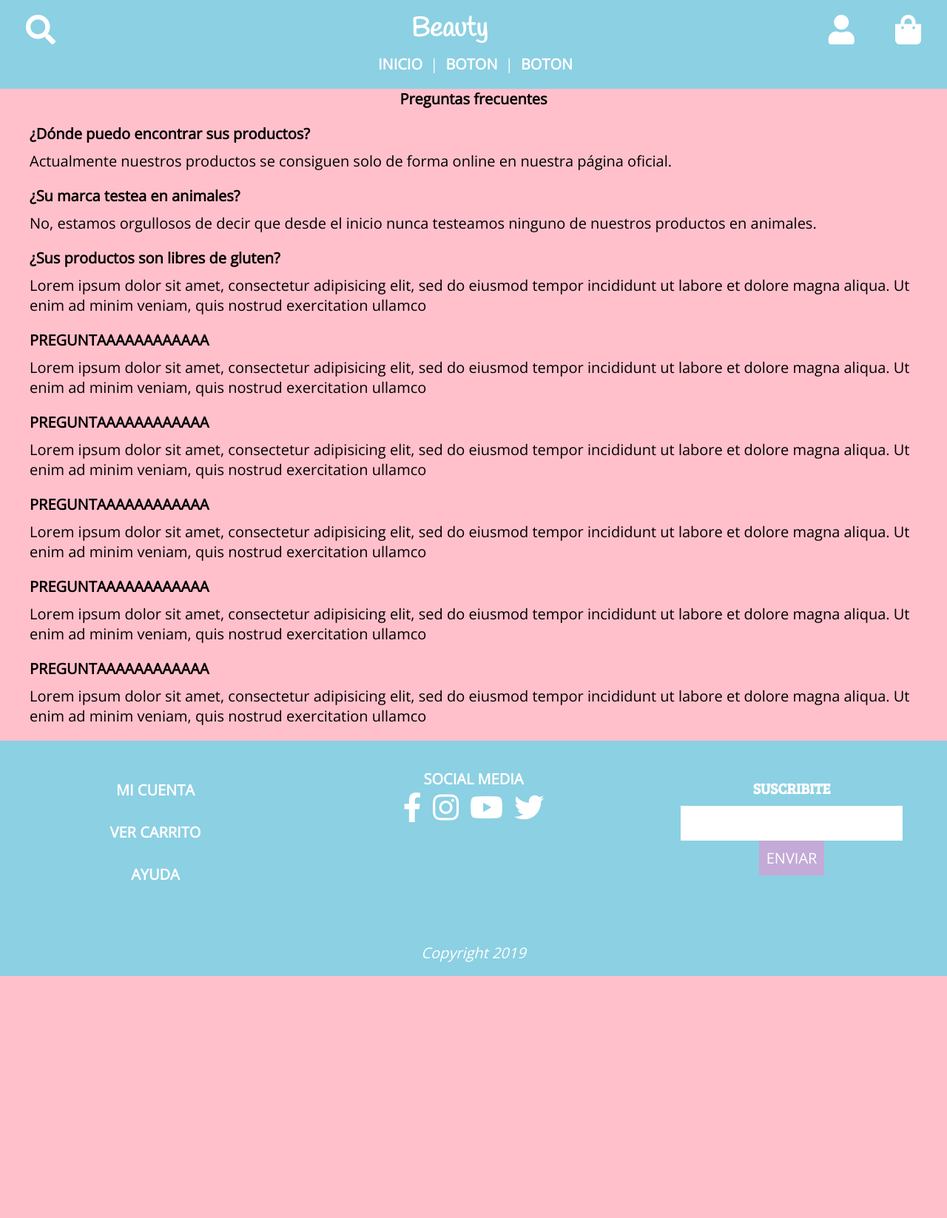
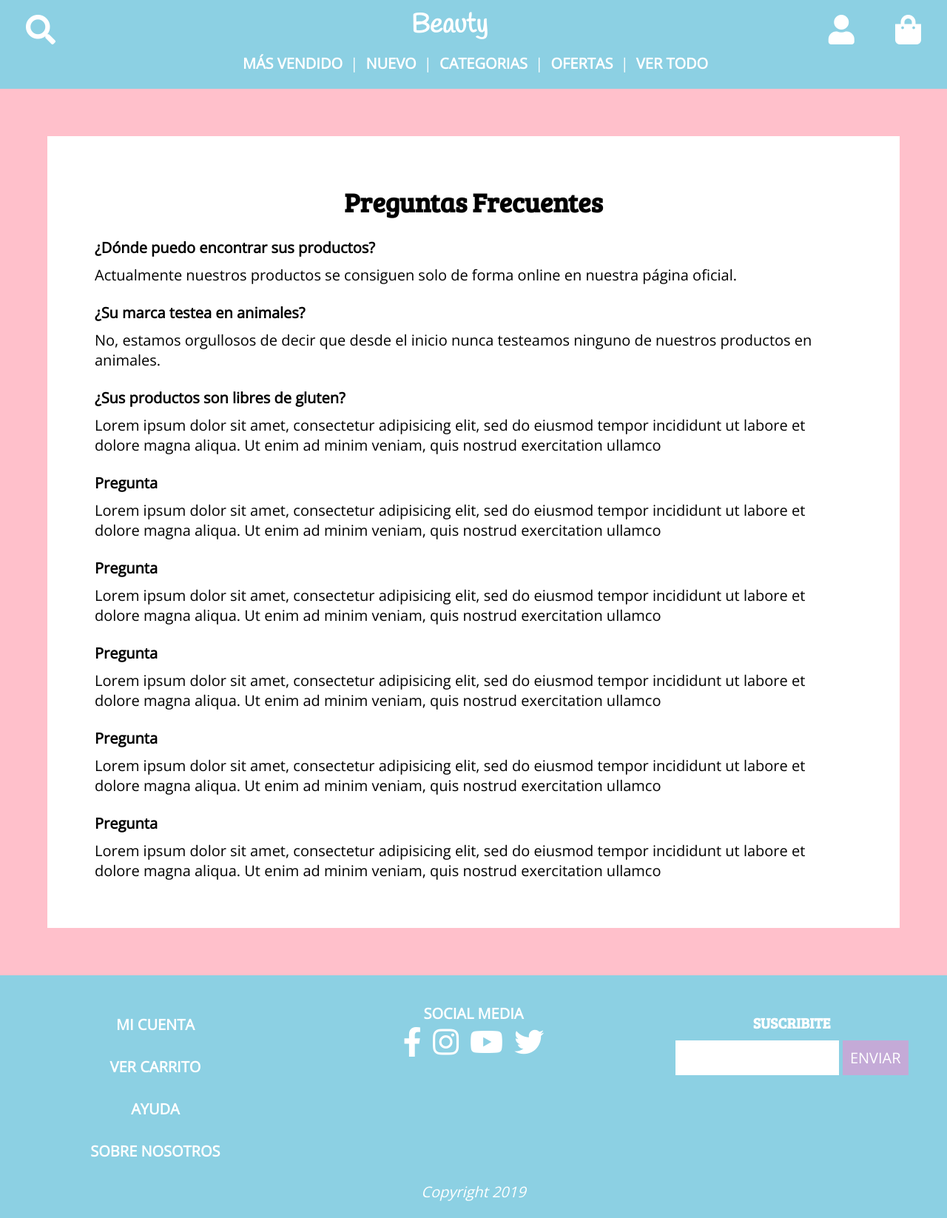
Before and after one commit to jessica-galvan/E-Commerce, a PHP site: page /ayuda.php in a window 1280 px wide. Shown: the whole page at 74% size. Before the commit the page ends 1319 px from the top, so only its background shows below. Run offline with PHP 8.4, Linux system fonts and the light colour scheme; some libraries are stand-ins or nearby versions.

Commit message:
Cambios Header, Footer, Login, Register y FAQ
Agregue cosas al Header, arregle algunos problemas del Footer, Login y Register.
Además, acomode acomode un poco FAQ para que siga con lo que estuve armando.

```diff
--- a/ayuda.php
+++ b/ayuda.php
@@ -11,7 +11,6 @@
 
     <!--CSS-->
     <link rel="stylesheet" href="css/master.css">
-    <link rel="stylesheet" href="css/index.css">
     <link rel="stylesheet" href="css/ayuda.css">
 
 
@@ -27,105 +26,80 @@
 
       <!--Main Cointainer-->
       <main class="main-container">
-       <!--FAQ-->
-       <h1>Preguntas frecuentes</h1>
-         <div class="AYUDA">
 
+        <!--Contenedor de Preguntas-->
+        <div class="ayuda-body">
+          <!--Titulo-->
+          <h1 class="faq-title">Preguntas Frecuentes</h1>
+
+          <!--Seccion de Preguntas-->
+          <div class="ayuda">
            <section class="cajaDePregunta">
                <div class="preguntas">
                  <h2>¿Dónde puedo encontrar sus productos?</h2>
-
                </div>
 
                <div class="respuestas">
                  <p>Actualmente nuestros productos se consiguen solo de forma online en nuestra página oficial.</p>
                </div>
              </section>
-
            <section class="cajaDePregunta">
-
                <div class="preguntas">
                  <h2>¿Su marca testea en animales?</h2>
-
                </div>
-
                <div class="respuestas">
                  <p>No, estamos orgullosos de decir que desde el inicio nunca testeamos  ninguno de nuestros productos en animales. </p>
                </div>
              </section>
            <section class="cajaDePregunta">
-
                <div class="preguntas">
                  <h2>¿Sus productos son libres de gluten?</h2>
-
                </div>
-
                <div class="respuestas">
                  <p>Lorem ipsum dolor sit amet, consectetur adipisicing elit, sed do eiusmod tempor incididunt ut labore et dolore magna aliqua. Ut enim ad minim veniam, quis nostrud exercitation ullamco </p>
                </div>
              </section>
            <section class="cajaDePregunta">
-
                <div class="preguntas">
-                        <h2>PREGUNTAAAAAAAAAAAA</h2>
-
+                 <h2>Pregunta</h2>
                </div>
-
-                    <div class="respuestas">
-                          <p>Lorem ipsum dolor sit amet, consectetur adipisicing elit, sed do eiusmod tempor incididunt ut labore et dolore magna aliqua. Ut enim ad minim veniam, quis nostrud exercitation ullamco </p>
-                    </div>
-                </section>
-
-          <section class="cajaDePregunta">
-
-                    <div class="preguntas">
-                        <h2>PREGUNTAAAAAAAAAAAA</h2>
-
-                    </div>
-
                <div class="respuestas">
                  <p>Lorem ipsum dolor sit amet, consectetur adipisicing elit, sed do eiusmod tempor incididunt ut labore et dolore magna aliqua. Ut enim ad minim veniam, quis nostrud exercitation ullamco </p>
                </div>
              </section>
            <section class="cajaDePregunta">
-
                <div class="preguntas">
-                        <h2>PREGUNTAAAAAAAAAAAA</h2>
-
+                 <h2>Pregunta</h2>
                </div>
-
                <div class="respuestas">
                  <p>Lorem ipsum dolor sit amet, consectetur adipisicing elit, sed do eiusmod tempor incididunt ut labore et dolore magna aliqua. Ut enim ad minim veniam, quis nostrud exercitation ullamco </p>
                </div>
              </section>
            <section class="cajaDePregunta">
-
                <div class="preguntas">
-                        <h2>PREGUNTAAAAAAAAAAAA</h2>
-
+                 <h2>Pregunta</h2>
                </div>
-
                <div class="respuestas">
                  <p>Lorem ipsum dolor sit amet, consectetur adipisicing elit, sed do eiusmod tempor incididunt ut labore et dolore magna aliqua. Ut enim ad minim veniam, quis nostrud exercitation ullamco </p>
                </div>
              </section>
            <section class="cajaDePregunta">
-
                <div class="preguntas">
-                        <h2>PREGUNTAAAAAAAAAAAA</h2>
-
+                 <h2>Pregunta</h2>
                </div>
-
                <div class="respuestas">
                  <p>Lorem ipsum dolor sit amet, consectetur adipisicing elit, sed do eiusmod tempor incididunt ut labore et dolore magna aliqua. Ut enim ad minim veniam, quis nostrud exercitation ullamco </p>
                </div>
-
              </section>
-
-
-
-
-
+           <section class="cajaDePregunta">
+               <div class="preguntas">
+                 <h2>Pregunta</h2>
+               </div>
+               <div class="respuestas">
+                 <p>Lorem ipsum dolor sit amet, consectetur adipisicing elit, sed do eiusmod tempor incididunt ut labore et dolore magna aliqua. Ut enim ad minim veniam, quis nostrud exercitation ullamco </p>
+               </div>
+             </section>
+         </div>
         </div>
       </main>
 
--- a/css/ayuda.css
+++ b/css/ayuda.css
@@ -1,23 +1,36 @@
-*{
-  margin: 0;
-  padding: 0;
-}
-body{
+.body-container {
   background-color: pink;
 }
-.AYUDA {
-  margin: 20px;
+
+.main-container {
+  /* margin: 20px; */
+  padding: 5vw;
+
 }
-h1{
-  width: 100%;
-  display: flex;
-  justify-content: center;
+
+.ayuda-body {
+  background: white;
+  padding: 5vw;
+}
+
+.faq-title {
+  font-family: 'Bree Serif', serif;
+  font-size: 1.8em;
+  text-align: center;
+  /* width: 100%; */
+  /* display: flex; */
+  /* justify-content: center; */
 }
 
 .cajaDePregunta{
-  margin: 20px;
+  margin-top: 3vh;
 }
 
 .preguntas{
+  font-size: 1em;
   margin-bottom: 10px;
 }
+
+.respuestas {
+  font-size: 1em;
+}
--- a/css/master.css
+++ b/css/master.css
@@ -50,6 +50,11 @@ nav h3 {
 .icons a i {
   color: white;
 }
+
+/* .icon-text p {
+  font-size: 0.5em;
+  color: white;
+} */
 
 #bars {
   font-size: 1.5rem;
@@ -114,6 +119,7 @@ nav h3 {
 
 /*FORMULARIO SUSCRIBE*/
 .suscribe {
+  margin-top: 2vh;
   display: inline-block;
   width: 95vw;
 }
@@ -316,6 +322,7 @@ nav h3 {
   /*FORMULARIO SUSCRIBE*/
   .suscribe {
     display: inline-block;
+    margin-top: 0;
     width: 30%;
     /* background:  */
   }
@@ -332,7 +339,8 @@ nav h3 {
     color: black;
     border: none;
     padding: 10px;
-    width: 300px;
+    width: 60%;
+    max-width: 300px;
   }
 
   #suscribe-button {
@@ -347,6 +355,7 @@ nav h3 {
 
   /*COPYRIGHT*/
   .copyright {
+    padding: 1%;
     width: 100%;
   }
 
--- a/includes/footer.php
+++ b/includes/footer.php
@@ -7,15 +7,19 @@
     </article>
 
     <article class="footer-info-mobile">
-      <h3>MI CUENTA</h3>
+      <a href="login.php"><h3>MI CUENTA</h3></a>
     </article>
 
     <article class="footer-info-mobile">
-      <h3>VER CARRITO</h3>
+      <a href="#"><h3>VER CARRITO</h3></a>
     </article>
 
     <article class="footer-info-mobile">
       <a href="ayuda.php"><h3>AYUDA</h3></a>
+    </article>
+
+    <article class="footer-info-mobile">
+      <a href="#"><h3>SOBRE NOSOTROS</h3></a>
     </article>
 
     <div class="suscribe">
@@ -35,22 +39,23 @@
   <!--DESKTOP VERSION-->
   <section class="links-desktop">
     <article class="cuenta">
-      <a href="#"><h3>MI CUENTA</h3></a>
+      <a href="login.php"><h3>MI CUENTA</h3></a>
       <a href="#"><h3>VER CARRITO</h3></a>
       <a href="ayuda.php"><h3>AYUDA</h3></a>
+      <a href="#"><h3>SOBRE NOSOTROS</h3> </a>
     </article>
 
     <article class="social-media">
       <h3>SOCIAL MEDIA</h3>
       <div class="social-links-desktop">
         <!--Facebook-->
-        <a href="#"><i class="fab fa-facebook-f"></i></a>
+        <a href="http://facebook.com"><i class="fab fa-facebook-f"></i></a>
         <!--Instagram-->
-        <a href="#"><i class="fab fa-instagram"></i></a>
+        <a href="http://instagram.com"><i class="fab fa-instagram"></i></a>
         <!--Youtube-->
-        <a href="#"><i class="fab fa-youtube"></i></a>
+        <a href="http://youtube.com"><i class="fab fa-youtube"></i></a>
         <!--Twitter-->
-        <a href="#"><i class="fab fa-twitter"></i></a>
+        <a href="http://twitter.com"><i class="fab fa-twitter"></i></a>
       </div>
     </article>
 
--- a/includes/header.php
+++ b/includes/header.php
@@ -1,12 +1,16 @@
 <header>
   <!--Menu Mobile-->
   <nav class="menu-mobile">
+    <!--Busqueda-->
     <a href="#"><i id="bars" class="fas fa-bars"></i></a>
 
-    <h3>Beauty</h3>
+    <a href="index.php"><h3>Beauty</h3></a>
 
     <div class="icons">
+      <!--User-->
       <a href="login.php"><i id="user-icon" class="fas fa-user"></i></a>
+
+      <!--Carrito-->
       <a href="#"><i id="bag-icon"class="fas fa-shopping-bag"></i></a>
     </div>
   </nav>
@@ -17,10 +21,12 @@
       <div class="menu-top">
         <!--logo y marca a la izquierda-->
         <div class="icons">
+          <!--Busqueda-->
           <a href="#"><i class="fas fa-search"></i></a>
         </div>
 
-        <h3 class="menu-title">Beauty</h3>
+        <a href="index.php"><h3 class="menu-title">Beauty</h3></a>
+
 
         <!--iconos a la izquierda-->
         <div class="icons">
@@ -32,11 +38,15 @@
       <!--segunda linea del menu-->
       <div class="menu-bottom">
         <ul>
-          <li><a href="index.php">INICIO</a></li>
+          <li><a href="index.php">MÁS VENDIDO</a></li>
           <li>|</li>
-          <li><a href="#">BOTON</a></li>
+          <li><a href="#">NUEVO</a></li>
           <li>|</li>
-          <li><a href="#">BOTON</a></li>
+          <li><a href="#">CATEGORIAS</a></li>
+          <li>|</li>
+          <li><a href="#">OFERTAS</a></li>
+          <li>|</li>
+          <li><a href="#">VER TODO</a></li>
         </ul>
       </div>
   </nav>
--- a/login.php
+++ b/login.php
@@ -74,7 +74,6 @@
         </div>
        </main>
 
-
      </div>
 
      <!--FOOTER-->
```
Also changed, not shown: css/form.css (+7 -1 lines), index.php (+30 -1 lines). Lines whose indentation alone changed are shown as unchanged.
